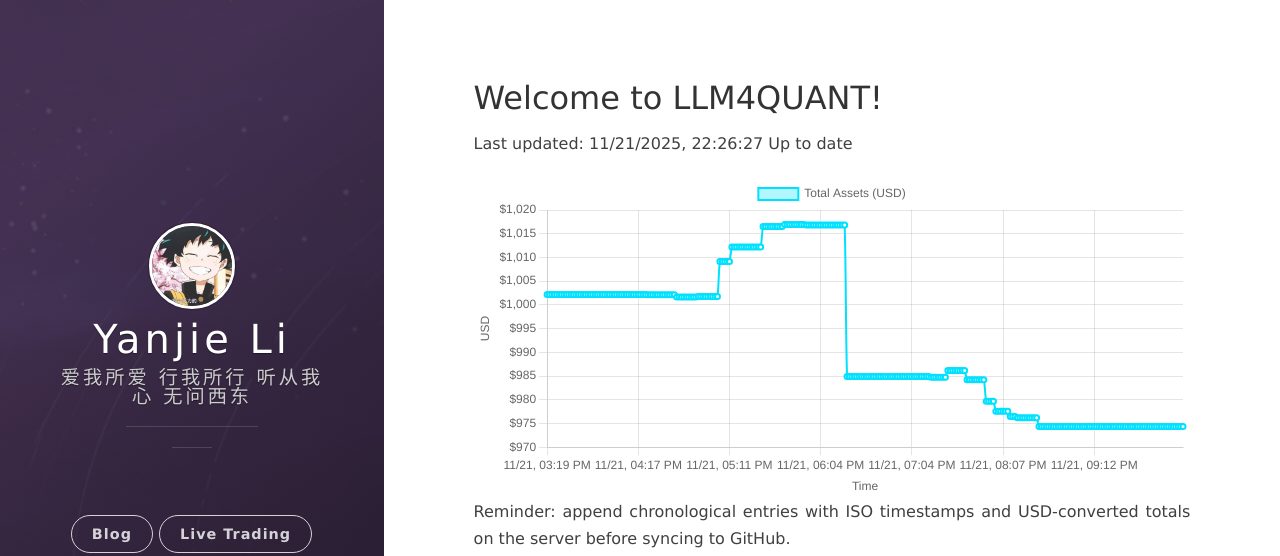
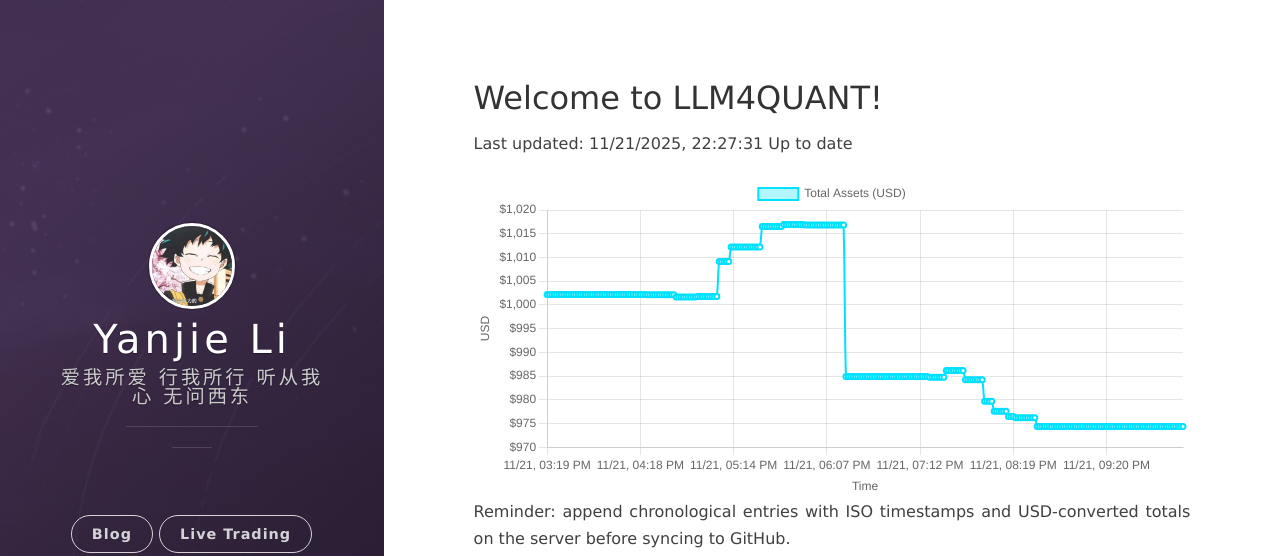
Before and after one commit to leeyegy/leeyegy.github.io, a Jekyll site: the page built from live-trading.html, in a window 1280 px wide. Shown: the top 556 px of the page. Built offline with Jekyll 4.4.1, drawn with Linux system fonts in a browser that asks for light colours; nearby versions of some CDN libraries.

Commit message:
AccountMonitor: update balance history 2025-11-22T06:27:31+08:00

```diff
--- a/assets/data/binance/balance-history.json
+++ b/assets/data/binance/balance-history.json
@@ -1,5 +1,5 @@
 {
-  "generatedAt": "2025-11-22T06:26:27+08:00",
+  "generatedAt": "2025-11-22T06:27:31+08:00",
   "asset": "total_usd_value",
   "history": [
     {
@@ -1065,6 +1065,10 @@
     {
       "timestamp": "2025-11-22T06:26:27+08:00",
       "totalUsd": 974.36593718
+    },
+    {
+      "timestamp": "2025-11-22T06:27:31+08:00",
+      "totalUsd": 974.36593718
     }
   ]
 }
```
